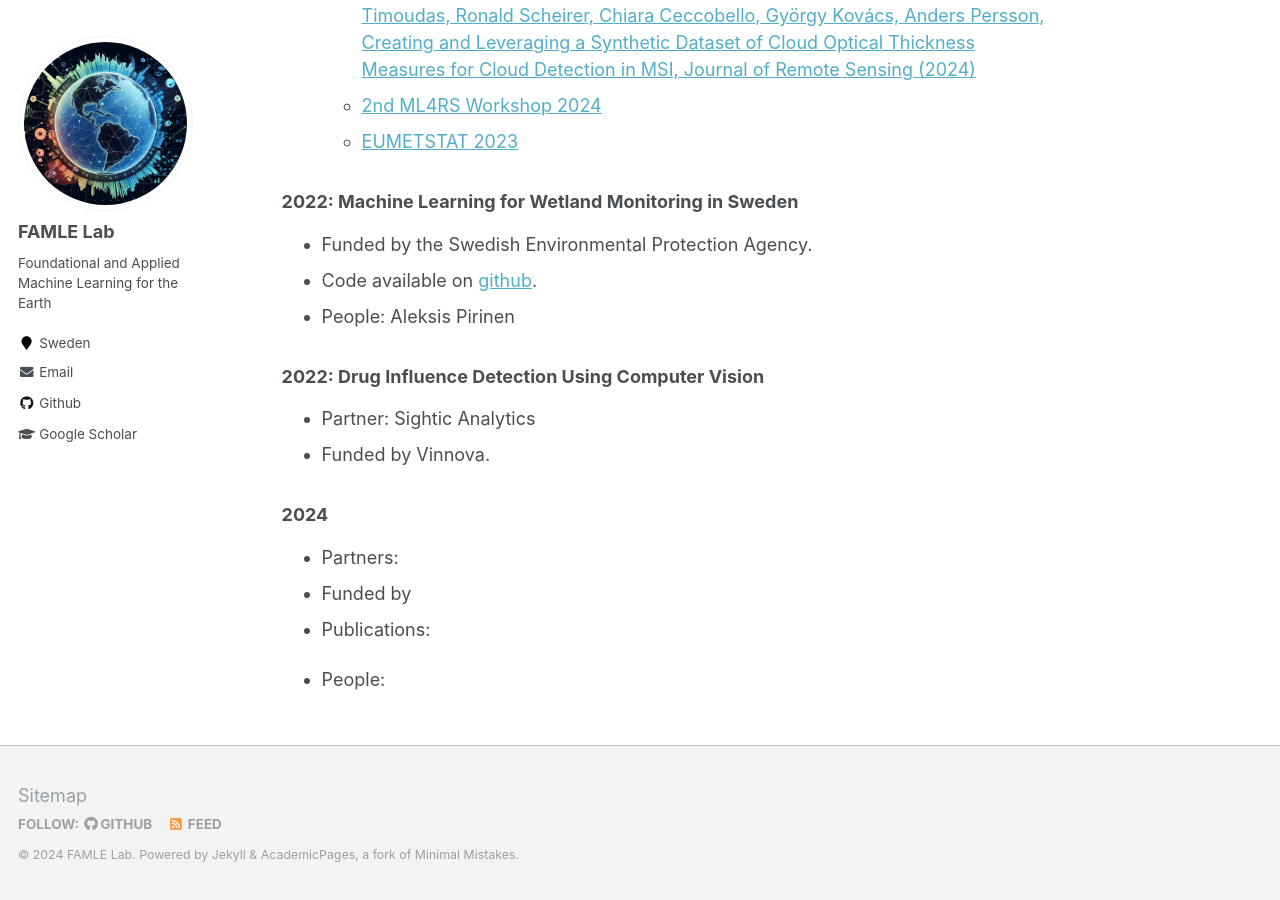
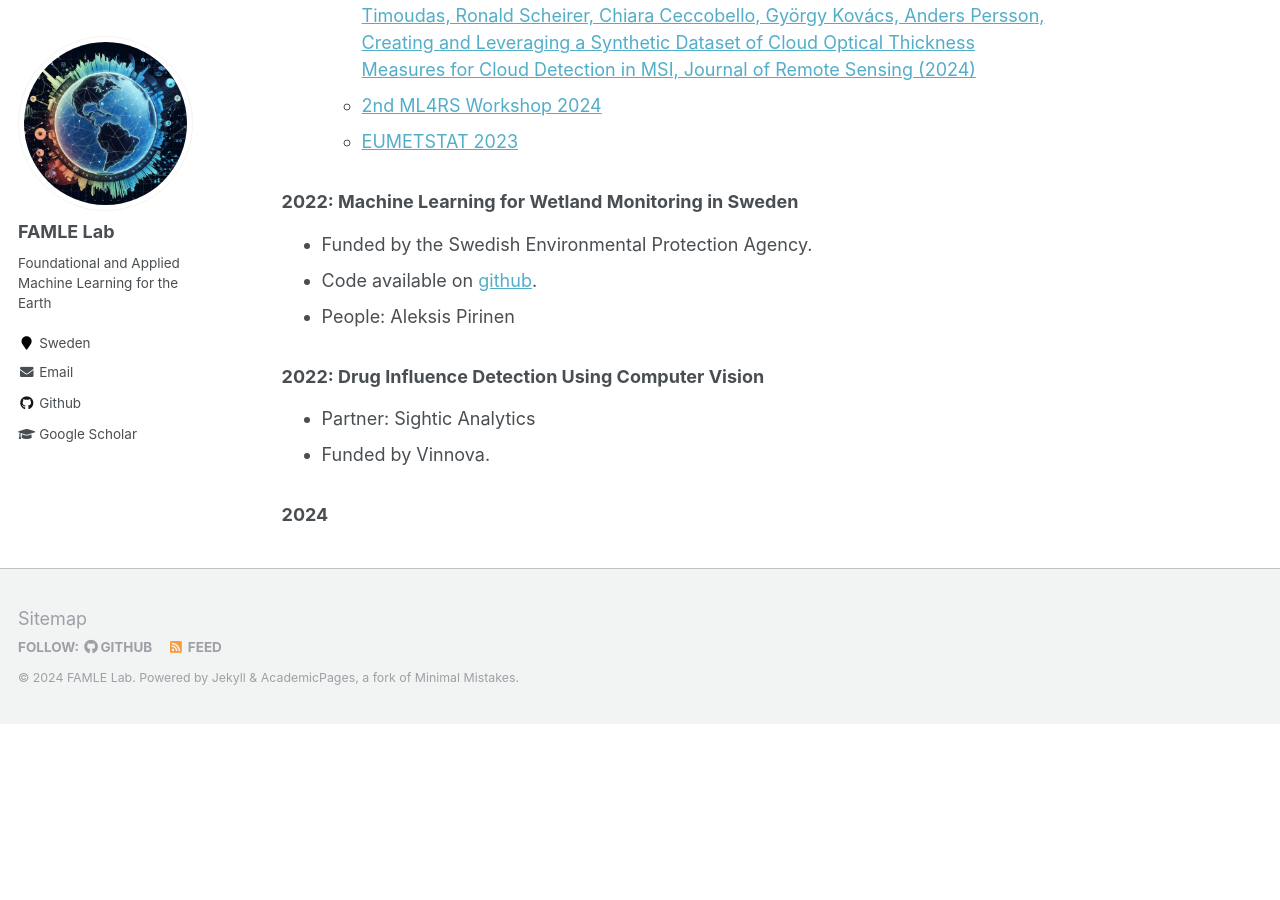
Before and after one commit to ridr-se/ridr-se.github.io, a Jekyll site: the page built from _pages/projects.md, in a window 1280 px wide and 900 px high, scrolled down 2616 px. Built offline with Jekyll 4.4.1, drawn with Linux system fonts in a browser that asks for light colours; after the commit the page ends 3340 px from its top, so only the background shows below that.

Commit message:
project posts

```diff
--- a/_pages/projects.md
+++ b/_pages/projects.md
@@ -92,14 +92,22 @@ author_profile: true
 
 ### {{p.date | date: '%Y'}} {{ p.title }}
 
+  {% if p.partners %}
 * Partners: {{ p.partners }}
+  {% endif %}
+  {% if p.funders %}
 * Funded by {{ p.funders }}
+  {% endif %}
+  {% if p.publications %}
 * Publications:
   {% for pub in p.publications %}
     - {{ pub }}
   {% endfor %}
+  {% endif %}
+  {% if p.people %}
 * People:
-{% for pers in p.people %}
+    {% for pers in p.people %}
 {{ pers }}
-  {% endfor %}
+    {% endfor %}
+  {% endif %}
 {% endfor %}
```
Also changed, not shown: projects/_posts/2022-01-01-sightic.md (+1 -0 lines), 2 other files.
